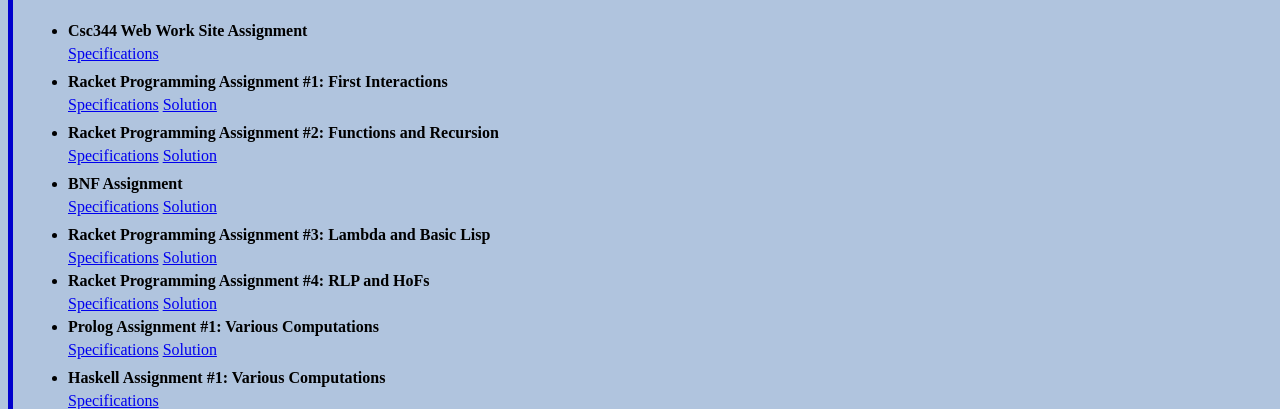
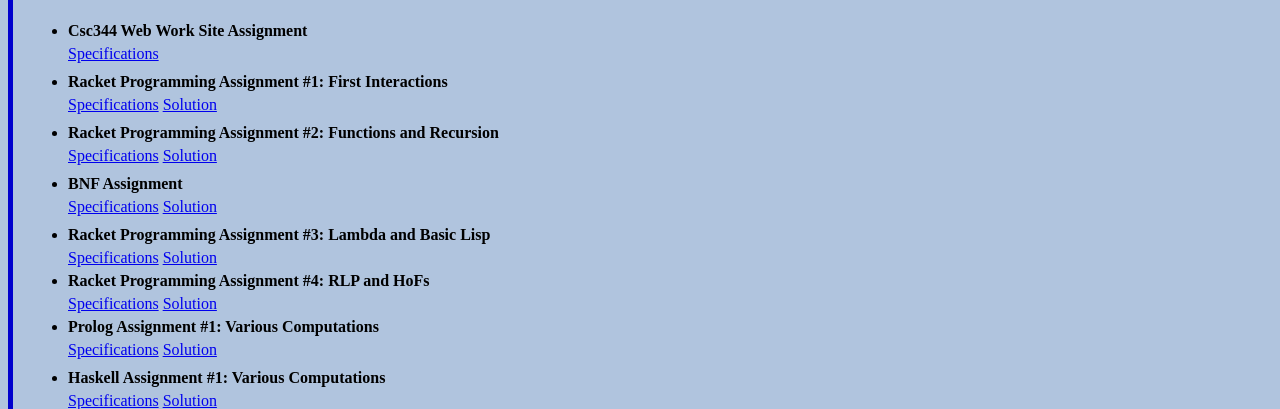
Before and after one commit to dustinmcmahon/ProgLanguages, a plain HTML site: page project2/index.html in a window 1280 px wide. Shown: the part 391-800 px from the top of the page. Drawn offline with Linux system fonts and the light colour scheme.

Commit message:
Webpage Update

```diff
--- a/project2/index.html
+++ b/project2/index.html
@@ -130,7 +130,7 @@
                                 <div class="assignment-title bold">Haskell Assignment #1: Various Computations</div>
                                 <div class="link-container">
                                     <span><a href="https://www.cs.oswego.edu/~blue/course_pages/2022/Fall/Csc344/selected_course_documents/PL_Assignments/Haskell/PL_Haskell_Assignment.pdf" target="_blank">Specifications</a></span>
-                                    <span class="hidden"><a href="img/project8.pdf" target="_blank">Solution</a></span>
+                                    <span><a href="img/project8.pdf" target="_blank">Solution</a></span>
                                 </div>
                             </li>
                             <li class="assignment-container">
```
